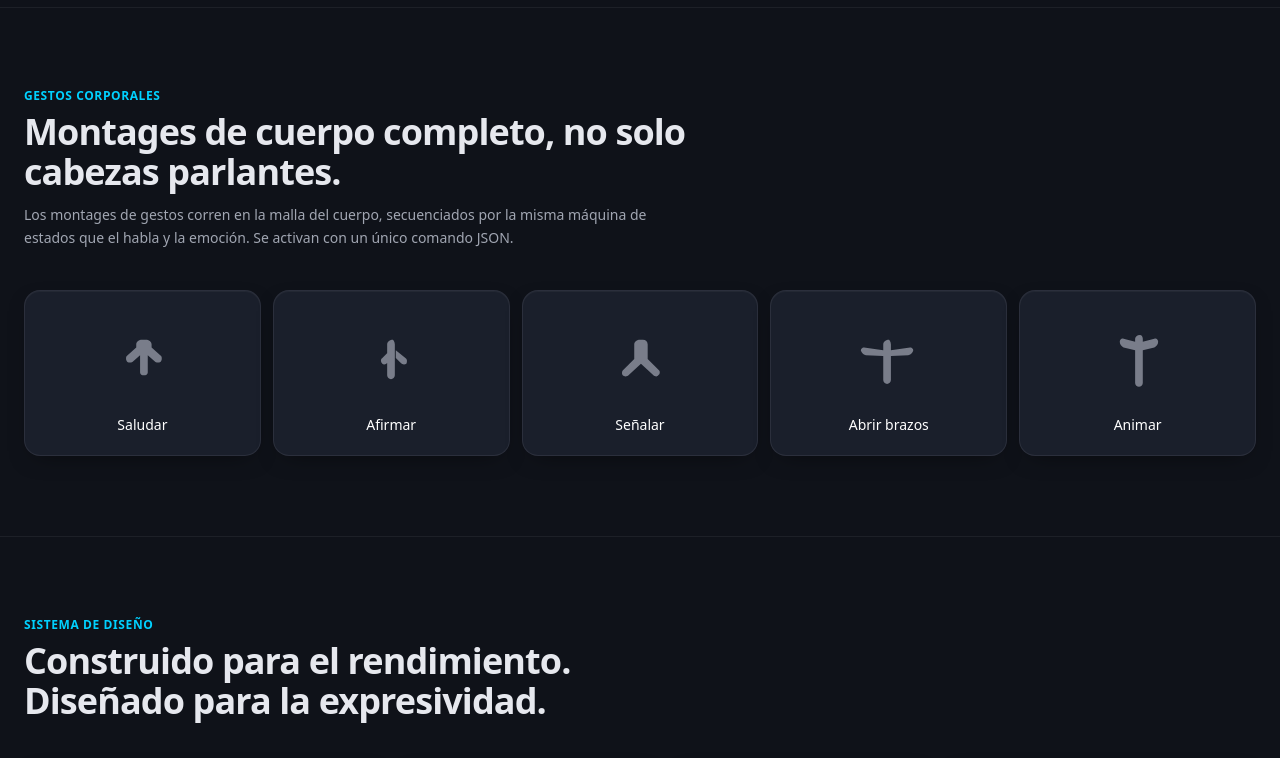
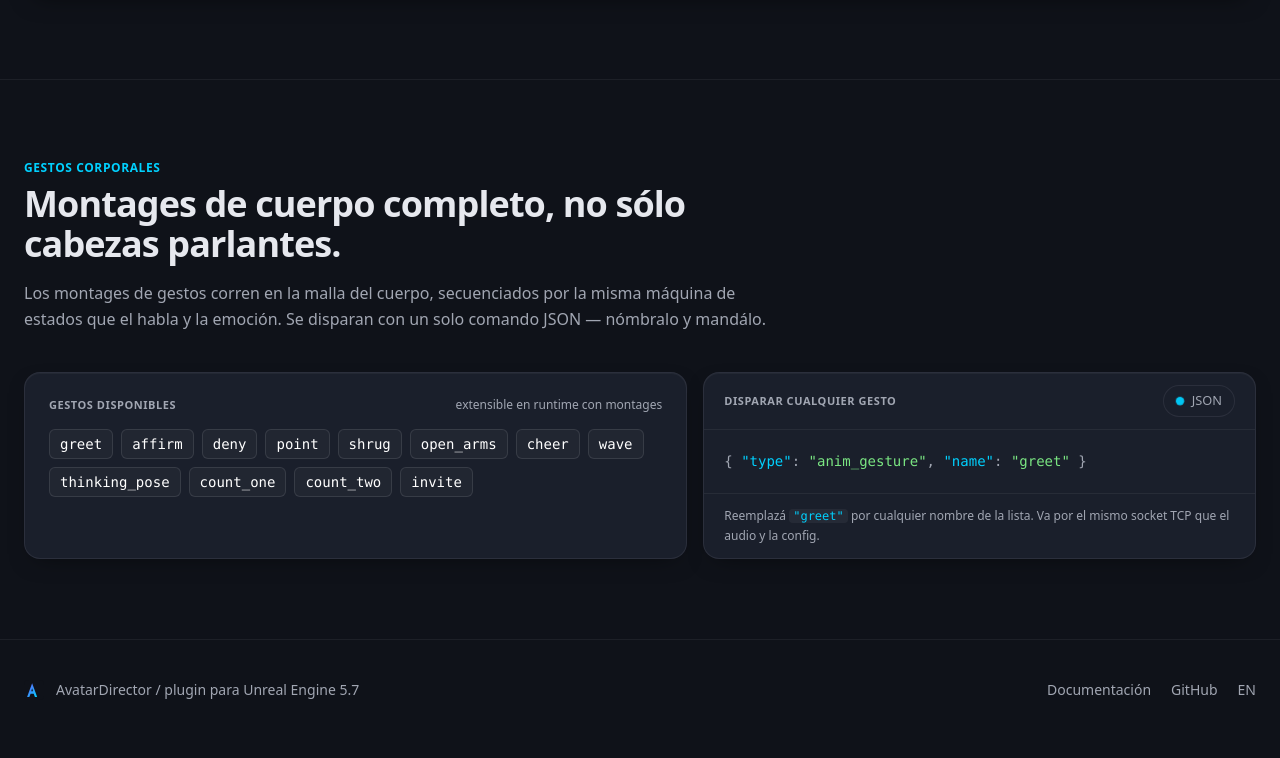
Before and after one commit to sgeraldes/avatardirector-docs, an Astro site: page /avatardirector-docs/es in a window 1280 px wide. Shown: the part 2613-3371 px from the top of the page. Built offline with nearby package versions, Linux system fonts and the light colour scheme; Astro itself is replaced by a stand-in of ours.

Commit message:
fix(landing): drop design-system showcase, repair How-it-works layout, replace gesture silhouettes
- Remove DesignSystemStrip from both landings — that section was the brand
  guidelines for the mockup itself, not user-facing content. Deleted the
  component file too.
- HowItWorks: subtitle now flows below the title at full container width
  instead of floating in a right-side column. Drop the broken absolute-
  positioned arrows between cards (the chevrons overlapped the next card).
- BodyGestures: replace the hand-rolled SVG silhouettes (which rendered as
  crucifix/anchor shapes) with a real chip list of gesture command names
  paired with a JSON snippet showing how to trigger one. Ties the visual
  to the actual TCP command, no broken icons.

```diff
--- a/src/components/BodyGestures.astro
+++ b/src/components/BodyGestures.astro
@@ -6,35 +6,63 @@ const { lang } = Astro.props;
 const t = (en: string, es: string) => (lang === 'es' ? es : en);
 
 const gestures = [
-	{ label: t('Greet', 'Saludar'), pose: 'M50 30c-3 0-6 2-6 5v3l-9 8c-2 1-2 4-1 6 1 2 4 2 6 1l8-7v18c0 2 2 3 4 3s4-1 4-3V46l8 7c2 1 5 1 6-1 1-2 1-5-1-6l-9-8v-3c0-3-3-5-6-5h-4Z' },
-	{ label: t('Affirm', 'Afirmar'), pose: 'M52 30c-3 0-6 2-6 5v32c0 2 2 4 4 4s4-2 4-4V35c0-3-2-5-2-5Zm-3 11-8 8c-2 1-2 4 0 6 1 1 4 1 5-1l5-5Zm6 0v8l5 5c2 2 4 2 6 1 1-2 1-5-1-6Z' },
-	{ label: t('Point', 'Señalar'), pose: 'M50 30c-3 0-6 2-6 5v15l-12 12c-1 1-1 4 0 5 2 2 5 1 6 0l13-12 13 12c1 1 4 2 5 0 2-1 2-4 1-5L58 50V35c0-3-2-5-5-5z' },
-	{ label: t('Open arms', 'Abrir brazos'), pose: 'M50 30c-3 0-6 2-6 5v6L24 38c-2 0-4 2-3 4s3 4 5 4l18 1v25c0 2 2 4 4 4s4-2 4-4V47l18-1c2 0 4-2 5-4 1-2-1-4-3-4L52 41v-6c0-3-2-5-2-5z' },
-	{ label: t('Cheer', 'Animar'), pose: 'M52 25c-3 0-5 2-5 4v3l-12-3c-2-1-4 1-4 3 0 3 2 5 4 6l12 3v34c0 2 2 4 4 4s4-2 4-4V41l12-3c2-1 4-3 4-6 0-2-2-4-4-3l-12 3v-3c0-2-1-4-3-4z' },
+	'greet',
+	'affirm',
+	'deny',
+	'point',
+	'shrug',
+	'open_arms',
+	'cheer',
+	'wave',
+	'thinking_pose',
+	'count_one',
+	'count_two',
+	'invite',
 ];
 ---
 
 <section class="border-t border-white/[0.06] py-16 md:py-20">
 	<div class="mx-auto max-w-[1280px] px-6">
-		<div class="mb-10 max-w-2xl">
+		<div class="mb-10 max-w-3xl">
 			<div class="text-xs font-semibold tracking-wider text-ad-cyan uppercase">{t('Body gestures', 'Gestos corporales')}</div>
-			<h2 class="mt-2 text-3xl font-bold tracking-tight md:text-4xl">{t('Full-body montages, not just talking heads.', 'Montages de cuerpo completo, no solo cabezas parlantes.')}</h2>
-			<p class="mt-3 text-sm leading-relaxed text-ad-fog">
+			<h2 class="mt-2 text-3xl font-bold tracking-tight md:text-4xl">{t('Full-body montages, not just talking heads.', 'Montages de cuerpo completo, no sólo cabezas parlantes.')}</h2>
+			<p class="mt-4 text-base leading-relaxed text-ad-fog">
 				{t(
-					'Gesture montages run on the body mesh, sequenced through the same state machine as speech and emotion. Triggered with a single JSON command.',
-					'Los montages de gestos corren en la malla del cuerpo, secuenciados por la misma máquina de estados que el habla y la emoción. Se activan con un único comando JSON.'
+					'Gesture montages run on the body mesh, sequenced through the same state machine as speech and emotion. Triggered with one JSON command — name it and send it.',
+					'Los montages de gestos corren en la malla del cuerpo, secuenciados por la misma máquina de estados que el habla y la emoción. Se disparan con un solo comando JSON — nómbralo y mandálo.'
 				)}
 			</p>
 		</div>
-		<div class="grid grid-cols-2 gap-3 sm:grid-cols-3 md:grid-cols-5">
-			{gestures.map((g) => (
-				<div class="ad-card flex flex-col items-center gap-2 p-5">
-					<svg viewBox="0 0 100 100" class="h-24 w-auto text-ad-fog/70" fill="currentColor">
-						<path d={g.pose} />
-					</svg>
-					<div class="text-sm font-medium text-white">{g.label}</div>
+
+		<div class="grid gap-4 lg:grid-cols-[1.2fr_1fr]">
+			<div class="ad-card p-6">
+				<div class="mb-4 flex items-center justify-between">
+					<div class="text-[11px] font-semibold tracking-wider text-ad-fog uppercase">{t('Available gestures', 'Gestos disponibles')}</div>
+					<div class="text-xs text-ad-fog">{t('extend at runtime via montage assets', 'extensible en runtime con montages')}</div>
 				</div>
-			))}
+				<div class="flex flex-wrap gap-2">
+					{gestures.map((g) => (
+						<code class="rounded-md border border-white/10 bg-white/[0.03] px-2.5 py-1 font-mono text-sm text-white transition-colors hover:border-ad-cyan/50 hover:text-ad-cyan">{g}</code>
+					))}
+				</div>
+			</div>
+
+			<div class="ad-card overflow-hidden p-0">
+				<div class="flex items-center justify-between border-b border-white/[0.06] px-5 py-3">
+					<div class="text-[11px] font-semibold tracking-wider text-ad-fog uppercase">{t('Trigger any gesture', 'Disparar cualquier gesto')}</div>
+					<span class="ad-pill is-info"><span class="dot"></span>JSON</span>
+				</div>
+				<pre class="overflow-x-auto p-5 text-sm leading-relaxed"><code class="font-mono text-ad-fog"><span class="text-ad-fog">{'{ '}</span><span class="text-ad-cyan">"type"</span><span class="text-ad-fog">: </span><span class="text-ad-mint">"anim_gesture"</span><span class="text-ad-fog">, </span><span class="text-ad-cyan">"name"</span><span class="text-ad-fog">: </span><span class="text-ad-mint">"greet"</span><span class="text-ad-fog">{' }'}</span></code></pre>
+				<div class="border-t border-white/[0.06] px-5 py-3 text-xs leading-relaxed text-ad-fog">
+					{t(
+						'Replace ',
+						'Reemplazá '
+					)}<code class="rounded bg-white/[0.05] px-1 font-mono text-ad-cyan">"greet"</code>{t(
+						' with any name from the list. Sent over the same TCP socket as audio and config.',
+						' por cualquier nombre de la lista. Va por el mismo socket TCP que el audio y la config.'
+					)}
+				</div>
+			</div>
 		</div>
 	</div>
 </section>
--- a/src/components/HowItWorks.astro
+++ b/src/components/HowItWorks.astro
@@ -31,32 +31,27 @@ const steps = [
 
 <section class="border-t border-white/[0.06] py-16 md:py-20">
 	<div class="mx-auto max-w-[1280px] px-6">
-		<div class="mb-10 flex flex-col gap-2 md:flex-row md:items-end md:justify-between">
-			<div>
-				<div class="text-xs font-semibold tracking-wider text-ad-cyan uppercase">{t('How it works', 'Cómo funciona')}</div>
-				<h2 class="mt-2 text-3xl font-bold tracking-tight md:text-4xl">{t('Backend speaks. Avatar performs.', 'El backend habla. El avatar actúa.')}</h2>
-			</div>
-			<p class="max-w-md text-sm leading-relaxed text-ad-fog">
+		<div class="mb-12 max-w-3xl">
+			<div class="text-xs font-semibold tracking-wider text-ad-cyan uppercase">{t('How it works', 'Cómo funciona')}</div>
+			<h2 class="mt-2 text-3xl font-bold tracking-tight md:text-4xl">{t('Backend speaks. Avatar performs.', 'El backend habla. El avatar actúa.')}</h2>
+			<p class="mt-4 text-base leading-relaxed text-ad-fog">
 				{t(
-					'One TCP connection carries everything: PCM audio for the mouth, JSON for everything else. The plugin marshals all dispatches onto the game thread before touching animation state.',
+					'One TCP connection carries everything: PCM audio for the mouth, JSON for everything else. The plugin marshals every dispatch onto the game thread before touching animation state.',
 					'Una sola conexión TCP lo lleva todo: audio PCM para la boca, JSON para el resto. El plugin lleva cada despacho al game thread antes de tocar el estado de animación.'
 				)}
 			</p>
 		</div>
 		<ol class="grid gap-3 md:grid-cols-4">
 			{steps.map((s, i) => (
-				<li class="ad-card relative flex flex-col gap-3 p-5">
+				<li class="ad-card flex flex-col gap-3 p-5">
 					<div class="flex items-center gap-3">
 						<div class="flex size-10 items-center justify-center rounded-lg ad-grad-bg text-white">
 							<svg width="20" height="20" viewBox="0 0 24 24" fill="none" stroke="currentColor" stroke-width="2" stroke-linecap="round" stroke-linejoin="round"><path d={s.iconPath}/></svg>
 						</div>
-						<span class="text-xs font-semibold tracking-wider text-ad-fog uppercase">{`0${i + 1}`}</span>
+						<span class="font-mono text-xs font-semibold tracking-wider text-ad-fog">{`0${i + 1}`}</span>
 					</div>
 					<h3 class="text-base font-semibold text-white">{s.label}</h3>
 					<p class="text-sm leading-relaxed text-ad-fog">{s.desc}</p>
-					{i < steps.length - 1 && (
-						<svg class="absolute -right-3 top-1/2 hidden size-6 -translate-y-1/2 text-ad-fog/40 md:block" viewBox="0 0 24 24" fill="none" stroke="currentColor" stroke-width="2" stroke-linecap="round" stroke-linejoin="round"><path d="M5 12h14M13 5l7 7-7 7"/></svg>
-					)}
 				</li>
 			))}
 		</ol>
--- a/src/pages/es/index.astro
+++ b/src/pages/es/index.astro
@@ -5,7 +5,6 @@ import HowItWorks from '../../components/HowItWorks.astro';
 import FeatureGrid from '../../components/FeatureGrid.astro';
 import ExpressionSystem from '../../components/ExpressionSystem.astro';
 import BodyGestures from '../../components/BodyGestures.astro';
-import DesignSystemStrip from '../../components/DesignSystemStrip.astro';
 ---
 
 <LandingLayout
@@ -19,5 +18,4 @@ import DesignSystemStrip from '../../components/DesignSystemStrip.astro';
 	<HowItWorks lang="es" />
 	<ExpressionSystem lang="es" />
 	<BodyGestures lang="es" />
-	<DesignSystemStrip lang="es" />
 </LandingLayout>
--- a/src/pages/index.astro
+++ b/src/pages/index.astro
@@ -5,7 +5,6 @@ import HowItWorks from '../components/HowItWorks.astro';
 import FeatureGrid from '../components/FeatureGrid.astro';
 import ExpressionSystem from '../components/ExpressionSystem.astro';
 import BodyGestures from '../components/BodyGestures.astro';
-import DesignSystemStrip from '../components/DesignSystemStrip.astro';
 ---
 
 <LandingLayout
@@ -19,5 +18,4 @@ import DesignSystemStrip from '../components/DesignSystemStrip.astro';
 	<HowItWorks lang="en" />
 	<ExpressionSystem lang="en" />
 	<BodyGestures lang="en" />
-	<DesignSystemStrip lang="en" />
 </LandingLayout>
```
